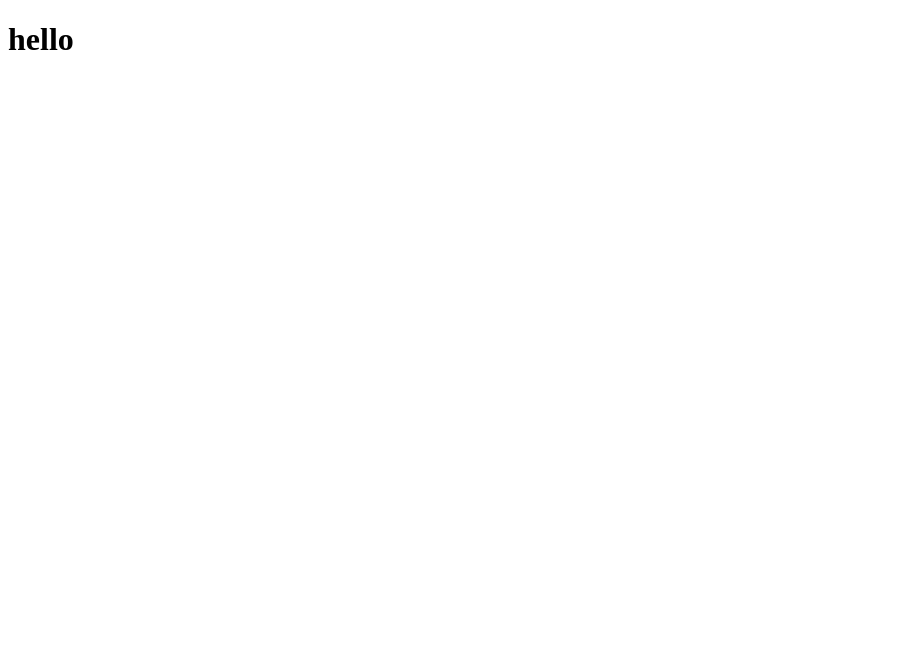
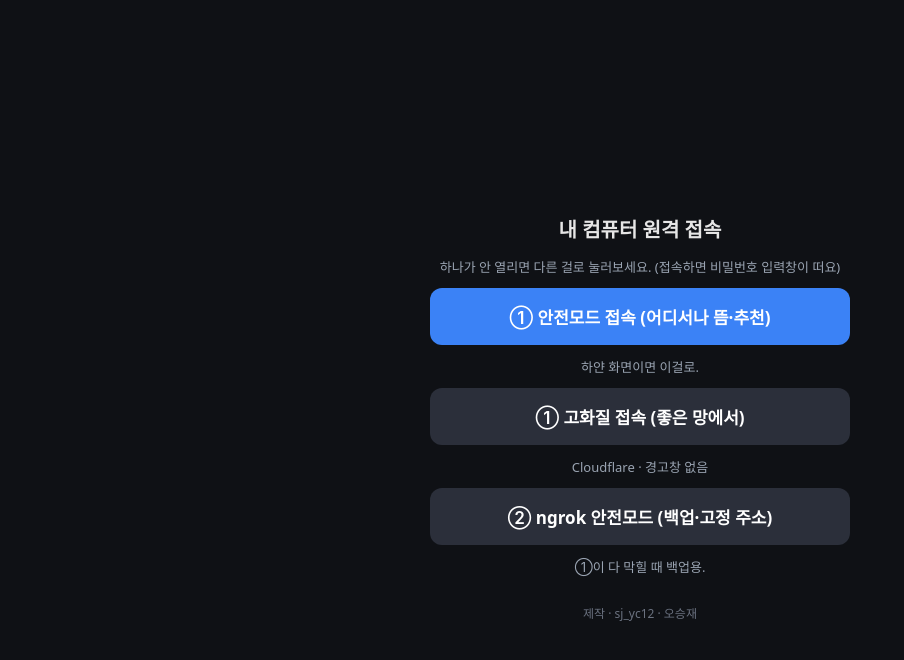
Before and after one commit to dreamstation1/dreamstation1.github.io, a plain HTML site: page index.html in a window 1280 px wide. Shown: the whole page, without its empty margins (0-904 px from the left). Drawn offline with Linux system fonts and the light colour scheme.

Commit message:
auto: update link

```diff
--- a/index.html
+++ b/index.html
@@ -1 +1,31 @@
-<!doctype html><html><head><meta charset=utf-8><title>t</title></head><body><h1>hello</h1></body></html>
+<!doctype html>
+<html lang="ko"><head><meta charset="utf-8">
+<meta name="viewport" content="width=device-width,initial-scale=1">
+<title>내 컴퓨터 원격 접속</title>
+<style>
+:root{color-scheme:dark}
+body{font-family:system-ui,-apple-system,sans-serif;background:#0f1115;color:#e6e6e6;
+margin:0;min-height:100vh;display:flex;flex-direction:column;align-items:center;
+justify-content:center;gap:12px;padding:24px}
+h1{font-size:20px;margin:0 0 2px}
+a.btn{display:block;width:min(420px,90vw);box-sizing:border-box;text-align:center;
+text-decoration:none;padding:16px;border-radius:12px;font-size:17px;font-weight:600;
+color:#fff;background:#3b82f6}
+a.alt{background:#2b2f3a}
+.sub{font-size:13px;color:#9aa4b2;text-align:center;width:min(420px,90vw)}
+.cred{margin-top:16px;font-size:12px;color:#6b7280}
+</style></head><body>
+<h1>내 컴퓨터 원격 접속</h1>
+<div class="sub">하나가 안 열리면 다른 걸로 눌러보세요. (접속하면 비밀번호 입력창이 떠요)</div>
+
+<a class="btn" href="https://basis-must-maintaining-frequency.trycloudflare.com/simple">① 안전모드 접속 (어디서나 뜸·추천)</a>
+<div class="sub">하얀 화면이면 이걸로.</div>
+
+<a class="btn alt" href="https://basis-must-maintaining-frequency.trycloudflare.com/">① 고화질 접속 (좋은 망에서)</a>
+<div class="sub">Cloudflare · 경고창 없음</div>
+
+<a class="btn alt" href="https://photo-amiss-ranging.ngrok-free.dev/simple">② ngrok 안전모드 (백업·고정 주소)</a>
+<div class="sub">①이 다 막힐 때 백업용.</div>
+
+<p class="cred">제작 · sj_yc12 · 오승재</p>
+</body></html>
```
